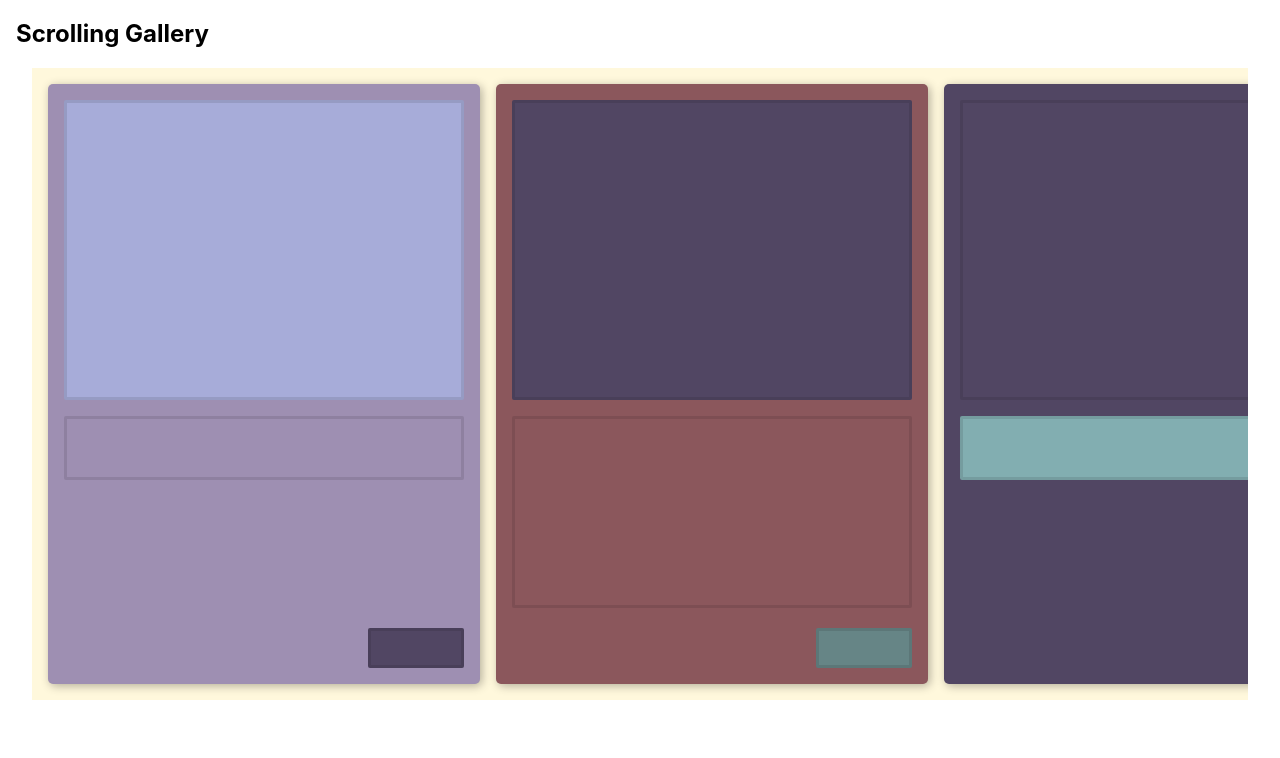
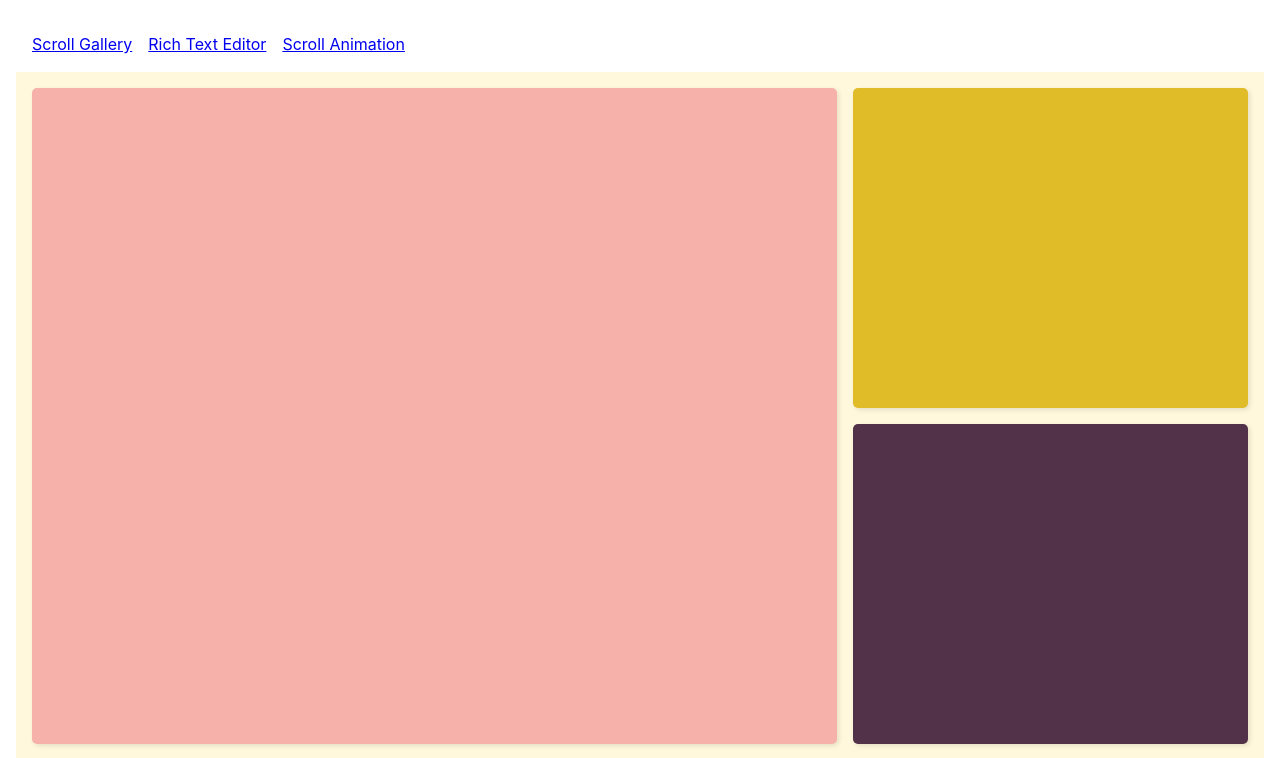
Before and after one commit to AlexKMarshall/HomepageSpikes, a React (Create React App) app: page /scroll-animation in a window 1280 px wide. Shown: the top 758 px of the page. Built offline with nearby package versions, Linux system fonts and the light colour scheme.

Commit message:
create grid

```diff
--- a/package.json
+++ b/package.json
@@ -14,6 +14,7 @@
     "react": "^17.0.1",
     "react-dom": "^17.0.1",
     "react-icons": "^4.2.0",
+    "react-router-dom": "^5.2.0",
     "react-scripts": "4.0.3",
     "styled-components": "^5.2.1",
     "uuid": "^8.3.2",
--- a/src/App.js
+++ b/src/App.js
@@ -1,13 +1,40 @@
 import "./App.css";
+import { BrowserRouter as Router, Switch, Route, Link } from "react-router-dom";
+import { Cluster, Box } from "./layout";
 
 import RichTextPage from "./pages/rich-text-page";
+import ScrollAnimation from "./pages/scroll-animation";
 import ScrollGallery from "./features/scroll-gallery";
 
 function App() {
   return (
-    <div className="App">
-      <ScrollGallery />
-    </div>
+    <Router>
+      <Box className="App">
+        <nav>
+          <Box>
+            <Cluster>
+              <Link to="/scroll-gallery">Scroll Gallery</Link>
+              <Link to="/rich-text-editor">Rich Text Editor</Link>
+              <Link to="/scroll-animation">Scroll Animation</Link>
+            </Cluster>
+          </Box>
+        </nav>
+        <Switch>
+          <Route path="/scroll-gallery">
+            <ScrollGallery />
+          </Route>
+          <Route path="/rich-text-editor">
+            <RichTextPage />
+          </Route>
+          <Route path="/scroll-animation">
+            <ScrollAnimation />
+          </Route>
+          <Route path="/">
+            <div></div>
+          </Route>
+        </Switch>
+      </Box>
+    </Router>
   );
 }
 
--- a/src/index.css
+++ b/src/index.css
@@ -30,6 +30,7 @@ dd {
 
 /* Set core body defaults */
 body {
+  width: 100%;
   min-height: 100vh;
   scroll-behavior: smooth;
   text-rendering: optimizeSpeed;
--- /dev/null
+++ b/src/pages/scroll-animation.js
@@ -0,0 +1,76 @@
+import { v4 as uuidv4 } from "uuid";
+import styled from "styled-components";
+import { useState } from "react";
+
+const colors = [
+  "#f7b1ab",
+  "#cbd4c2",
+  "#dbebc0",
+  "#815355",
+  "#523249",
+  "#ffe66d",
+  "#f7fff7",
+  "#e1bc29",
+  "#f7b538",
+  "#f4bfdb",
+  "#ffe9f3",
+];
+
+function randNumber(max) {
+  return Math.floor(Math.random() * max);
+}
+
+function getDimensions() {
+  const rnd = Math.random();
+  if (rnd < 0.8) return { x: 1, y: 1 };
+  if (rnd < 0.85) return { x: 1, y: 2 };
+  if (rnd < 0.9) return { x: 2, y: 1 };
+  if (rnd < 0.95) return { x: 2, y: 2 };
+  if (rnd < 1) return { x: 1, y: 3 };
+}
+
+function buildData() {
+  let items = [];
+  for (let i = 0; i < 30; i++) {
+    const item = {
+      id: uuidv4(),
+      color: colors[randNumber(colors.length)],
+      dimensions: getDimensions(),
+    };
+    items.push(item);
+  }
+  return items;
+}
+
+const SBlock = styled.div`
+  width: 100%;
+  height: 100%;
+  background-color: ${(props) => props.color};
+  border-radius: 5px;
+  box-shadow: 2px 2px 5px rgba(0, 0, 0, 0.1);
+  grid-row-start: span ${(props) => props.dimensions?.y};
+  grid-column-start: span ${(props) => props.dimensions?.x};
+`;
+
+const SGrid = styled.div`
+  padding: var(--s0);
+  max-width: 100%;
+  width: 100%;
+  display: grid;
+  grid-template-columns: repeat(auto-fit, minmax(20rem, 1fr));
+  grid-auto-rows: 20rem;
+  grid-auto-flow: row dense;
+  gap: 1rem;
+  background: cornsilk;
+`;
+
+export default function ScrollAnimation() {
+  const [items] = useState(buildData());
+  return (
+    <SGrid>
+      {items.map((item) => (
+        <SBlock key={item.id} color={item.color} dimensions={item.dimensions} />
+      ))}
+    </SGrid>
+  );
+}
```
Also changed, not shown: 1 other file (tests, documents, lock files or other folders).
